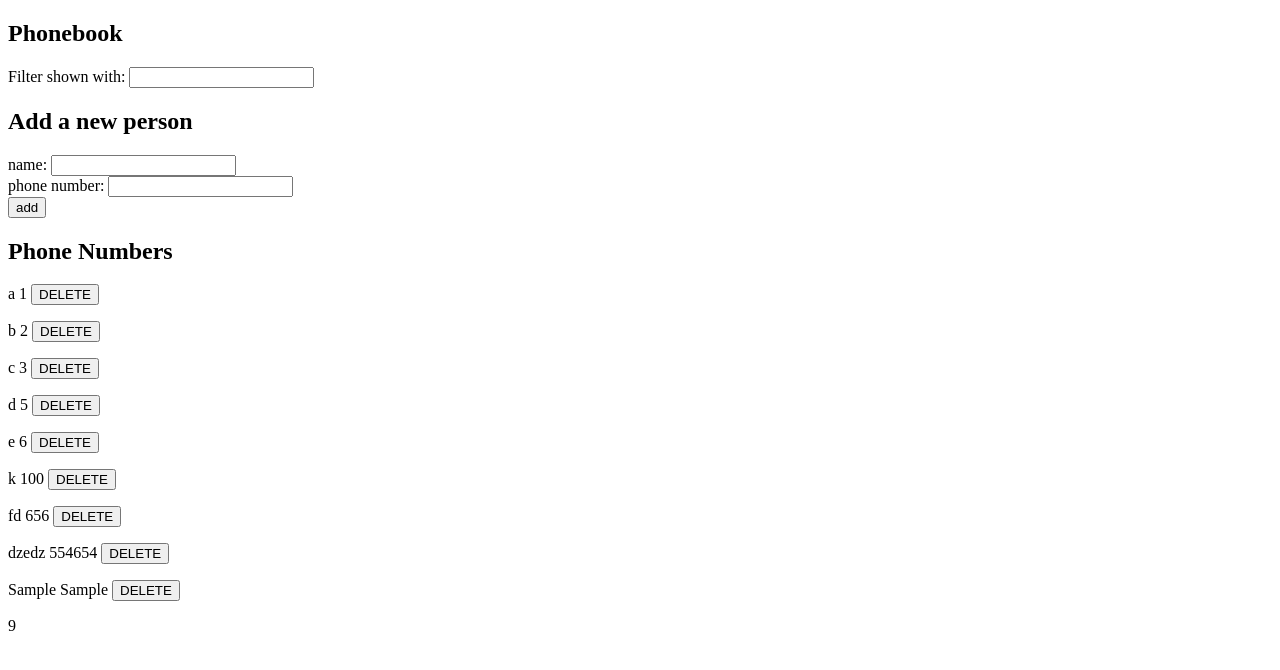
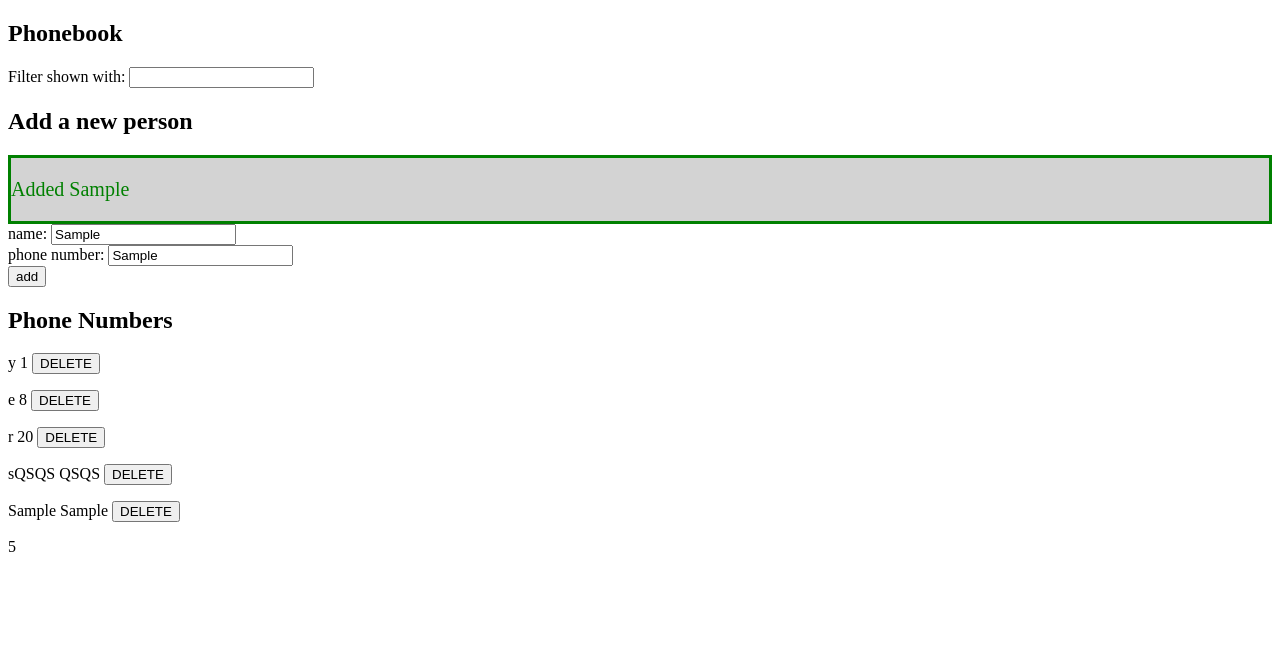
Before and after one commit to yslaoui/firstInversionOfControl, a React (Create React App) app in the folder react/exercices/part2/phonebook/: page / in a window 1280 px wide. Both pictures are taken after typing "Sample", "Sample" into the empty fields and a click on the button "add". Shown: the top 670 px of the page. Built offline with nearby package versions, Linux system fonts and the light colour scheme; no server answers; data requests are answered from the project's data file.

Commit message:
Added notification message when reource is added or updated in the server

```diff
--- a/react/exercices/part2/phonebook/db.json
+++ b/react/exercices/part2/phonebook/db.json
@@ -2,43 +2,23 @@
   "persons": [
     {
       "id": 1,
-      "name": "a",
+      "name": "y",
       "number": "1"
     },
     {
-      "id": 2,
-      "name": "b",
-      "number": "2"
-    },
-    {
-      "id": 3,
-      "name": "c",
-      "number": "3"
-    },
-    {
       "id": 4,
-      "name": "d",
-      "number": "5"
+      "name": "e",
+      "number": "8"
     },
     {
       "id": 5,
-      "name": "e",
-      "number": "6"
+      "name": "r",
+      "number": "20"
     },
     {
-      "id": 7,
-      "name": "k",
-      "number": "100"
-    },
-    {
-      "id": 8,
-      "name": "fd",
-      "number": "656"
-    },
-    {
-      "id": 9,
-      "name": "dzedz",
-      "number": "554654"
+      "id": 6,
+      "name": "sQSQS",
+      "number": "QSQS"
     }
   ]
 }
--- a/react/exercices/part2/phonebook/src/App.js
+++ b/react/exercices/part2/phonebook/src/App.js
@@ -39,6 +39,31 @@ const SinglePerson = (props) => {
   )
 }
 
+/*
+ TODO
+ conditional rendering
+ if showNotification props is true
+  return:
+    For 5 seconds, display message
+*/
+
+const Notification = (props) => {
+
+  const greenBox = {
+    borderStyle: 'solid',
+    color: 'green',
+    background: 'lightGrey',
+    fontSize: 20
+  }
+  if (props.showNotification) {
+    return(
+      <div style={greenBox}>
+        <p> Added {props.name}</p>
+      </div>
+    )
+  }
+}
+
 const App = () => {
 
   // STATE VARIABLES
@@ -47,6 +72,8 @@ const App = () => {
   const [newPhoneNumber, setNewPhoneNumber] = useState('')
   const [filter, setFilter] = useState('')
   const [cumulativeId, setCumulativeId] = useState(0)
+  const [notification, setNotification] = useState('')
+  const [showNotification, setshowNotification] = useState(false)
 
 
   // Getting initial data of persons state variable from the server
@@ -55,7 +82,8 @@ const App = () => {
       .getAll('http://localhost:3001/persons')
       .then(initialContacts => {
         setPersons(initialContacts)
-        setCumulativeId(initialContacts.length)
+        // TODO setShowNotification to false
+          setCumulativeId(initialContacts.length)
       })
   }, [])
 
@@ -73,19 +101,75 @@ const App = () => {
     setFilter(event.target.value)
   }
 
-//   if name not in list in list
-//     window then add name to server
-//   else if phoneNumber not in list
-//     window then update phone number
-//   else
-//    alert and do not add to server
+/* OLD
+  if name not included
+      post to server
+  else if phone number is the same as included person
+      put to server new phone number
+  else
+     error message
+*/
 
+/*  TODO
+  if name and phone number are included
+    error message
+    set ShowNotification to false
+  else
+    set showNotification to true
+    if name not included
+      post to server
+    else if phone number is the same as included person
+      put to server new phone number
+*/
 
+  // Handler for the "Add a new person" for submission
   const handleSubmit = (event) => {
     event.preventDefault()
     const personNames = persons.map(x=> x.name)
     const phoneNumbers = persons.map(x=>x.number)
     const chosenPerson = persons.find(x=> x.name==newName)
+
+    if ((personNames.includes(newName)) && (newPhoneNumber == chosenPerson.number)) {
+      alert(`${newName} is already added to phonebook`)
+      setNewName('')
+      setNewPhoneNumber('')
+      setshowNotification(false)
+    }
+
+    else {
+      if (!(personNames.includes(newName))) {
+        const newPerson = {id:cumulativeId+1 ,name:newName, number: newPhoneNumber}
+        setPersons(persons.concat(newPerson))
+        setCumulativeId(cumulativeId+1)
+        // Add the phone numbers submitted by the users to the server
+        services
+          .insert(newPerson)
+          .then(newContact => {
+            setPersons(persons.concat(newContact))
+          })
+      }
+      // else if newPhoneNumber == chosenPerson.number
+      else if (!(newPhoneNumber == chosenPerson.number)) {
+        console.log(`The name is the same, but the phone number different!`)
+        if (window.confirm(`${newName} is already on the phone book, replace the old number with new one `)) {
+          const resourceURL = `http://localhost:3001/persons/${chosenPerson.id}`
+          const changedResource = {...chosenPerson, number:newPhoneNumber}
+          services
+            .update(resourceURL, changedResource)
+            .then(response=>{
+              setPersons(persons.map((x)=>x.id==chosenPerson.id ? response: x))})
+            }
+      }
+      setshowNotification(true)
+      setTimeout(()=> {
+        setshowNotification(false)
+        setNewName('')
+        setNewPhoneNumber('')
+      } , 5000)
+
+    }
+}
+/*
     if (!(personNames.includes(newName))) {
       const newPerson = {id:cumulativeId+1 ,name:newName, number: newPhoneNumber}
       setPersons(persons.concat(newPerson))
@@ -118,7 +202,7 @@ const App = () => {
     setNewName('')
     setNewPhoneNumber('')
   }
-
+*/
   const showPerson = persons.filter(x => x.name.toLocaleLowerCase().includes(filter.toLocaleLowerCase()))
 
   const deleteSubmit = (id) => {
@@ -128,7 +212,6 @@ const App = () => {
       axios
         .delete(resourceURL)
         .then(()=>setPersons(persons.filter((x)=>x.id !== id)))
-        // .then(()=>setPersons(persons.map((x)=>x.id>id ? x.id=x.id-1:x)))
     }
   }
 
@@ -140,6 +223,8 @@ const App = () => {
       <Filter filter={filter} onChange={changeFilter}/>
 
       <h2>Add a new person</h2>
+      <Notification showNotification = {showNotification} name={newName}/>
+
       <PersonForm handleSubmit={handleSubmit} newName={newName} changeName={changeName} newPhoneNumber={newPhoneNumber} changePhoneNumber={changePhoneNumber} />
 
       <h2>Phone Numbers</h2>
```
